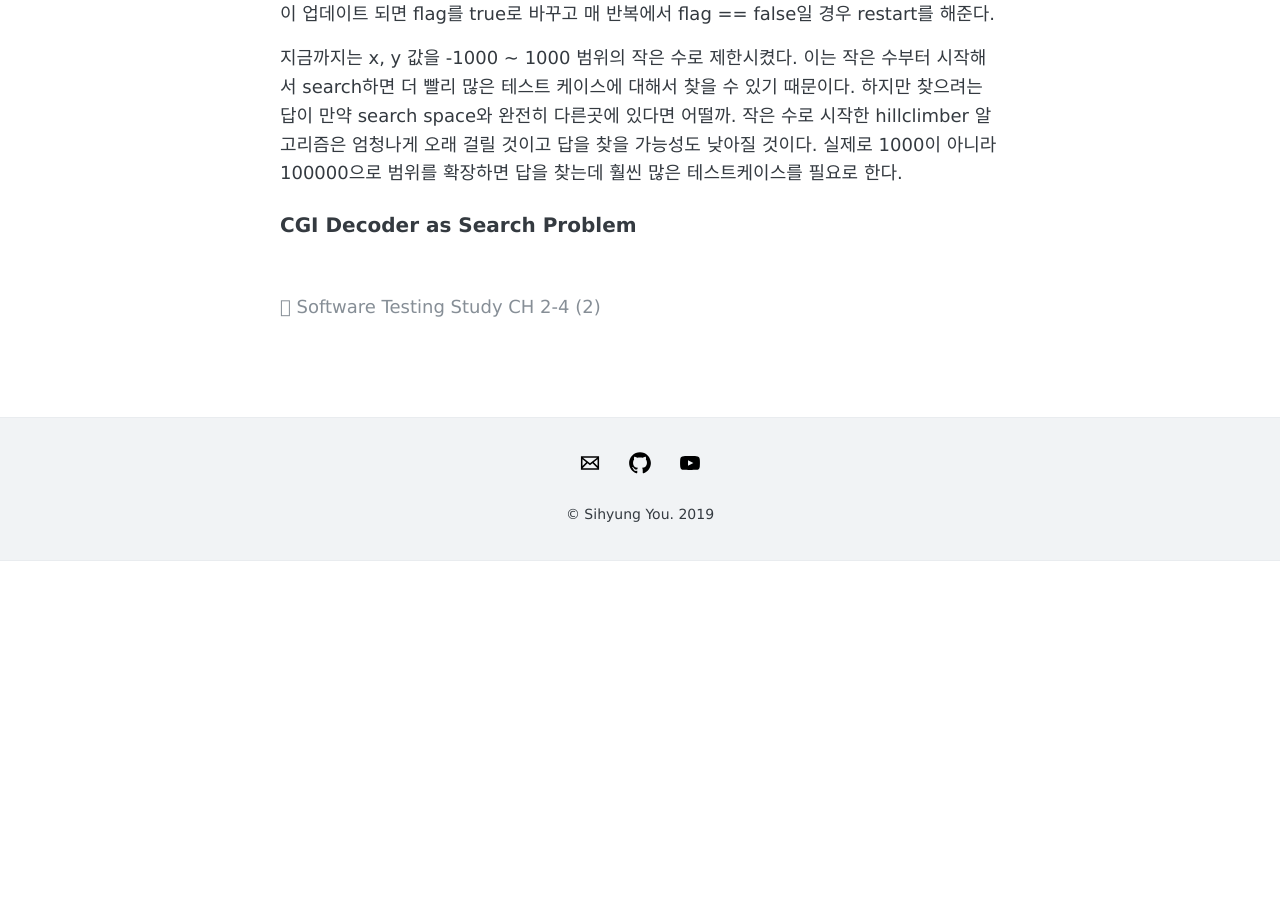
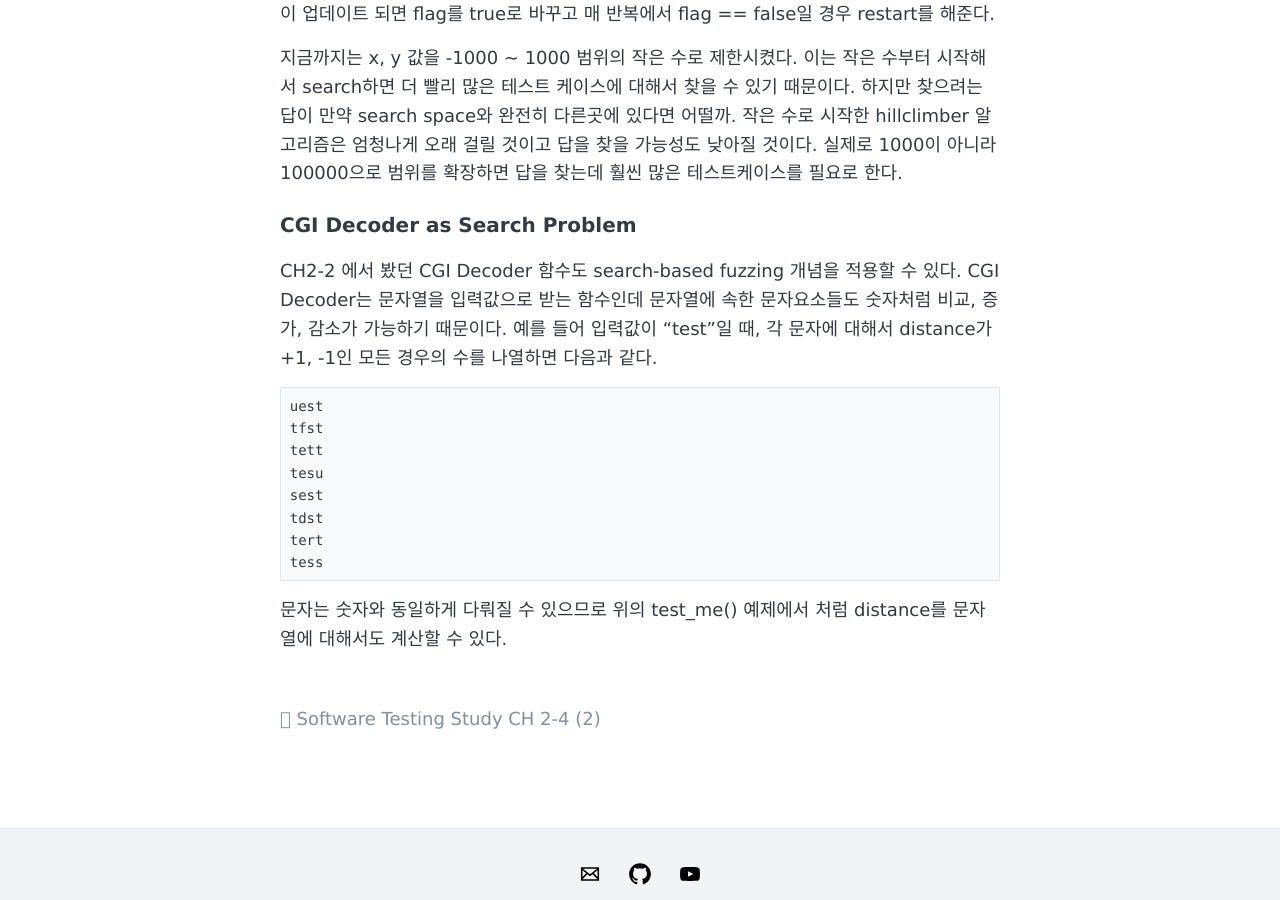
Before and after one commit to sihyungyou/sihyungyou.github.io, a Jekyll site: the page built from _posts/2019-07-25-fuzzingbook-ch2-5.md, in a window 1280 px wide and 900 px high, scrolled down 1857 px. Built offline with Jekyll 4.4.1, drawn with Linux system fonts in a browser that asks for light colours; before the commit the page ends 2418 px from its top, so only the background shows below that.

Commit message:
fixed typo

```diff
--- a/_posts/2019-07-25-fuzzingbook-ch2-5.md
+++ b/_posts/2019-07-25-fuzzingbook-ch2-5.md
@@ -62,3 +62,16 @@ def test_me2_instrumented(x, y):
 지금까지는 x, y 값을 -1000 ~ 1000 범위의 작은 수로 제한시켰다. 이는 작은 수부터 시작해서 search하면 더 빨리 많은 테스트 케이스에 대해서 찾을 수 있기 때문이다. 하지만 찾으려는 답이 만약 search space와 완전히 다른곳에 있다면 어떨까. 작은 수로 시작한 hillclimber 알고리즘은 엄청나게 오래 걸릴 것이고 답을 찾을 가능성도 낮아질 것이다. 실제로 1000이 아니라 100000으로 범위를 확장하면 답을 찾는데 훨씬 많은 테스트케이스를 필요로 한다.
 
 ### CGI Decoder as Search Problem
+CH2-2 에서 봤던 CGI Decoder 함수도 search-based fuzzing 개념을 적용할 수 있다. CGI Decoder는 문자열을 입력값으로 받는 함수인데 문자열에 속한 문자요소들도 숫자처럼 비교, 증가, 감소가 가능하기 때문이다. 예를 들어 입력값이 "test"일 때, 각 문자에 대해서 distance가 +1, -1인 모든 경우의 수를 나열하면 다음과 같다.
+~~~
+uest
+tfst
+tett
+tesu
+sest
+tdst
+tert
+tess
+~~~
+
+문자는 숫자와 동일하게 다뤄질 수 있으므로 위의 test_me() 예제에서 처럼 distance를 문자열에 대해서도 계산할 수 있다.
```
Also changed, not shown: _posts/2019-07-24-fuzzingbook-ch2-4-2.md (+2 -1 lines).
